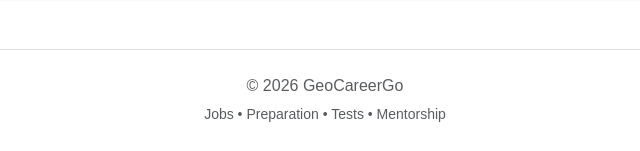
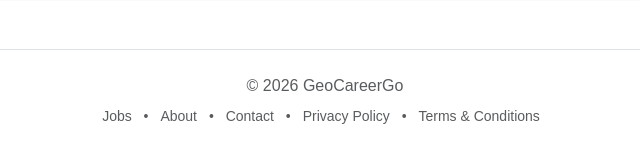
Before and after one commit to Suhrid2425/geocareergo, a Django app: page /about/ in a window 1280 px wide. Shown: the part 1249-1400 px from the top of the page, without its empty margins (315-955 px from the left). Before the commit the page ends 1371 px from the top, so only its background shows below. Run offline with Django 5.2, Linux system fonts and the light colour scheme.

Commit message:
Finalize SEO and legal footer

```diff
--- a/templates/base.html
+++ b/templates/base.html
@@ -796,13 +796,56 @@
 
     <div class="container text-center text-muted">
 
-        <p class="mb-1">
+        <p class="mb-2">
             © 2026 GeoCareerGo
         </p>
 
-        <small>
-            Jobs • Preparation • Tests • Mentorship
-        </small>
+        <div class="small">
+
+            <a
+                href="{% url 'jobs:job_list' %}"
+                class="text-muted text-decoration-none me-2"
+            >
+                Jobs
+            </a>
+
+            <span>•</span>
+
+            <a
+                href="{% url 'core:about' %}"
+                class="text-muted text-decoration-none mx-2"
+            >
+                About
+            </a>
+
+            <span>•</span>
+
+            <a
+                href="{% url 'core:contact' %}"
+                class="text-muted text-decoration-none mx-2"
+            >
+                Contact
+            </a>
+
+            <span>•</span>
+
+            <a
+                href="{% url 'core:privacy_policy' %}"
+                class="text-muted text-decoration-none mx-2"
+            >
+                Privacy Policy
+            </a>
+
+            <span>•</span>
+
+            <a
+                href="{% url 'core:terms' %}"
+                class="text-muted text-decoration-none mx-2"
+            >
+                Terms &amp; Conditions
+            </a>
+
+        </div>
 
     </div>
 
```
